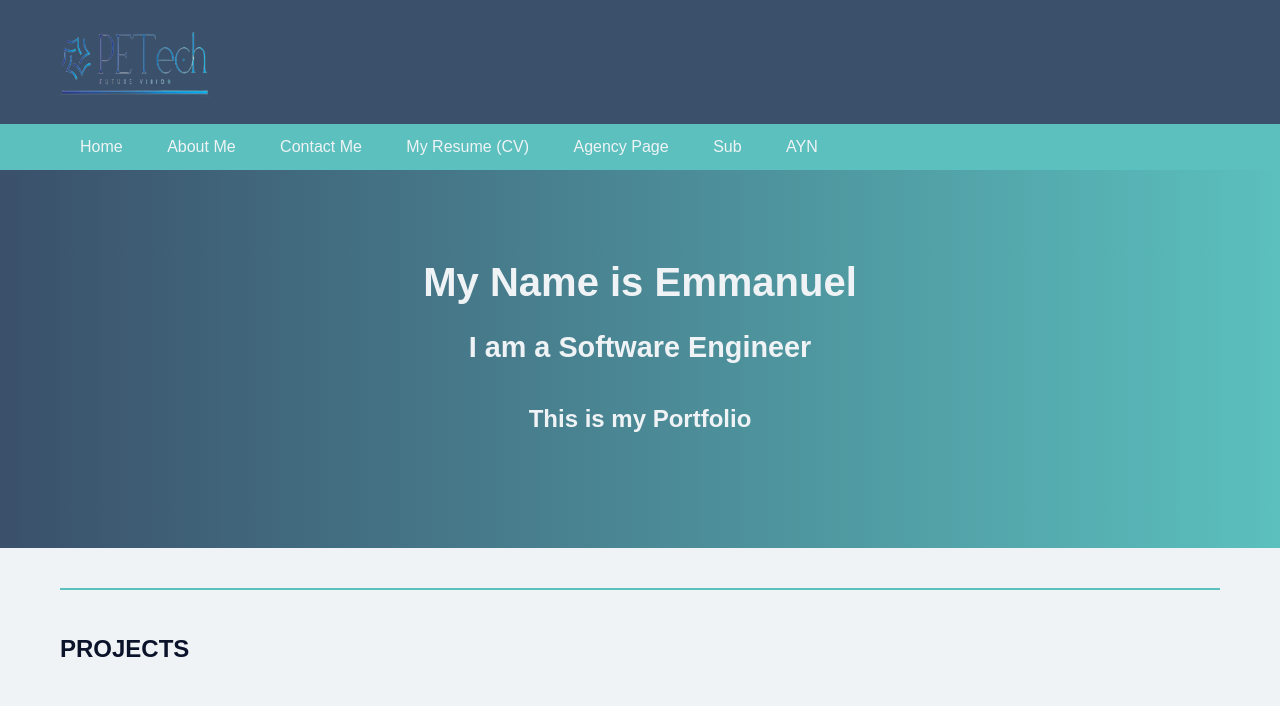
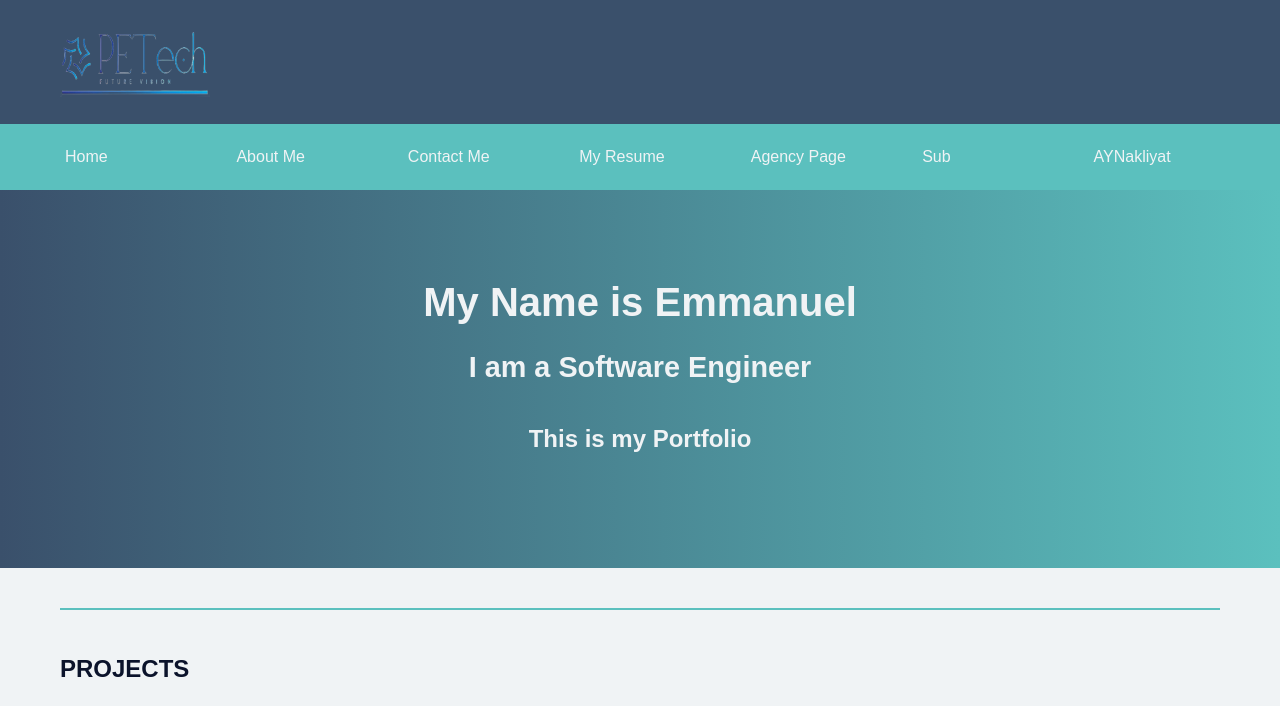
Before and after one commit to Princeesquare/My-Portfolio, a plain HTML site: page index.html in a window 1280 px wide. Shown: the top 706 px of the page. Drawn offline with Linux system fonts and the light colour scheme; grey boxes are pictures that could not be loaded; files whose address does not match are found by name.

Commit message:
fixing bug on index.html

```diff
--- a/assets/styles/index.css
+++ b/assets/styles/index.css
@@ -35,6 +35,15 @@ body {
 .logo {
   max-width: 150px;
   height: auto;
+}
+
+.nav_container{
+  display: grid;
+  grid-template-columns: repeat(auto-fit, minmax(120px, 1fr));
+  gap: 10px;
+  max-width: 1200px;
+  margin: 0 auto;
+  padding: 0 5px;
 }
 
 .navbar {
--- a/index.html
+++ b/index.html
@@ -18,14 +18,14 @@
     </header>
 
     <nav class="navbar">
-      <div class="container">
+      <div class="nav_container">
         <a href="./index.html">Home</a>
         <a href="./pages/about.html">About Me</a>
         <a href="./pages/contact.html">Contact Me</a>
-        <a href="./pages/resume.html">My Resume (CV)</a>
+        <a href="./pages/resume.html">My Resume</a>
         <a href="./pages/agency.html">Agency Page</a>
         <a href="./pages/subscription.html">Sub</a>
-        <a href="./pages/nakliyat.html">AYN</a>
+        <a href="./pages/nakliyat.html">AYNakliyat</a>
       </div>
     </nav>
 
```
